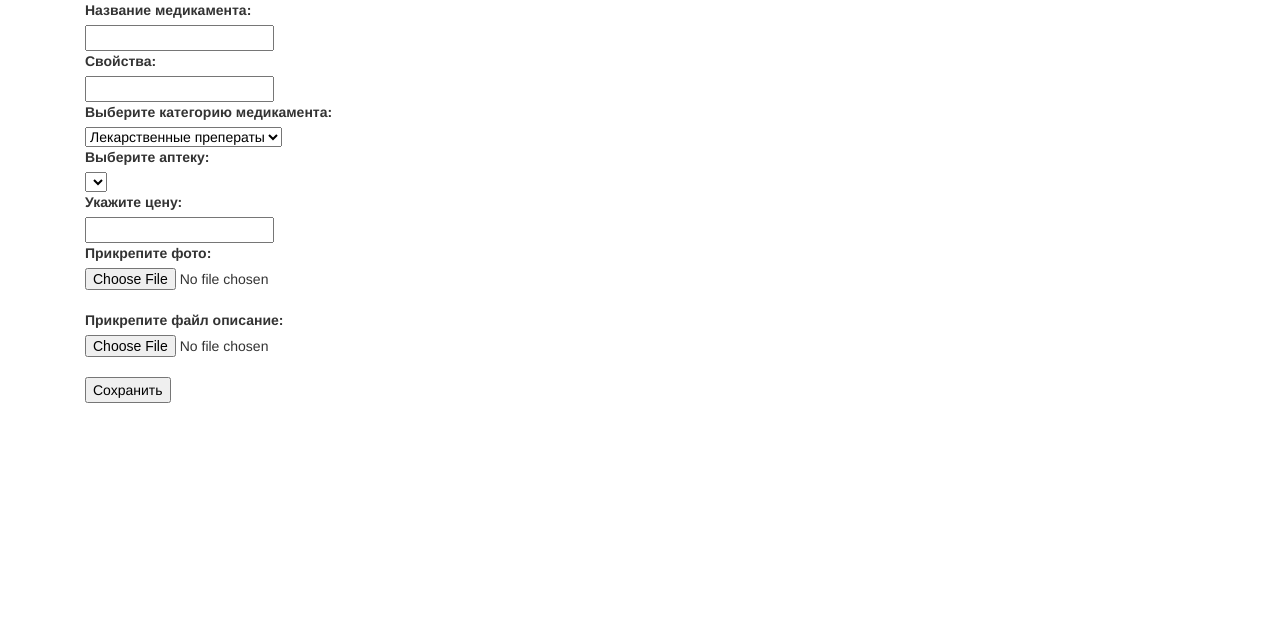
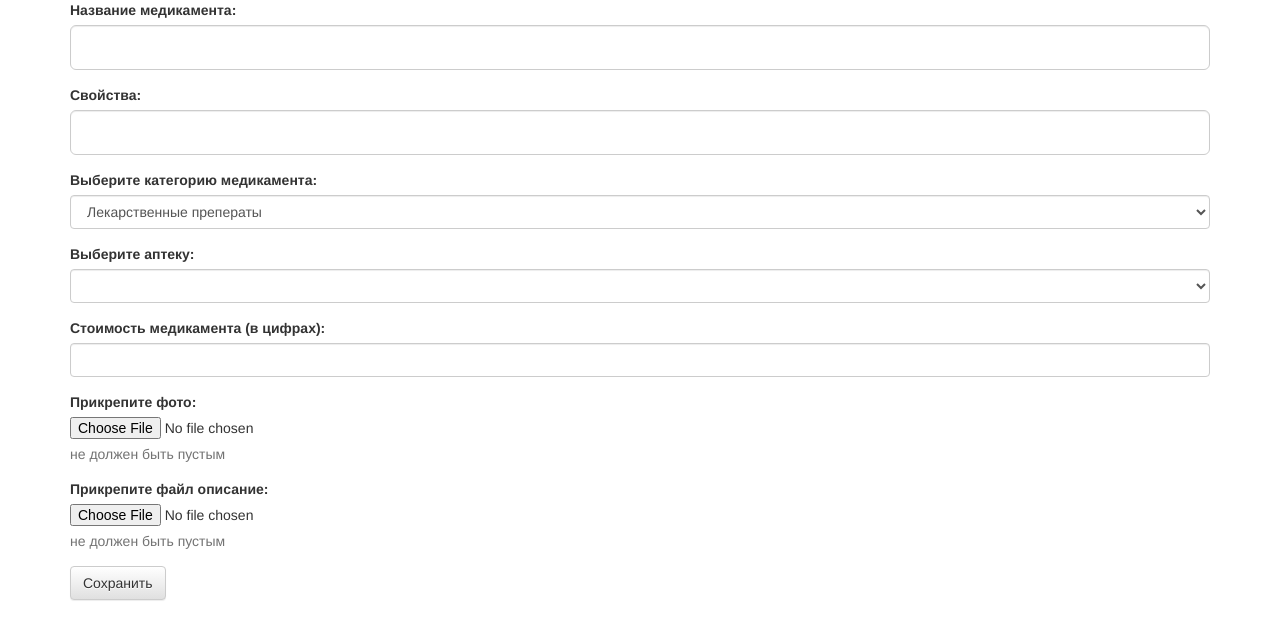
Before and after one commit to daucloudlab/AptekaWebTest1, a Django app: template medikament/templates/medikament/add_medikament2.html in a window 1280 px wide. Shown: the top 640 px of the page. Run offline with Django 3.2, Linux system fonts and the light colour scheme; the template is opened without the code that fills it, so the values that code supplies are empty; some libraries are stand-ins or nearby versions.

Commit message:
(version 11) Интерфейспен жұмыс7

```diff
--- a/apteka/templates/apteka/add_apteks.html
+++ b/apteka/templates/apteka/add_apteks.html
@@ -8,9 +8,9 @@
     <script type="text/javascript" src="http://ajax.googleapis.com/ajax/libs/jquery/1.7.2/jquery.min.js"></script>
     <script type="text/javascript" src="http://www.parsecdn.com/js/parse-1.4.2.min.js"></script>
 
-    <script src="{% static 'js/bootstrap.min.js' %}"></script>
-    <link href="{% static 'css/bootstrap.min.css' %}" rel = "stylesheet" />
-    <link href="{% static 'css/bootstrap-theme.min.css' %}" rel = "stylesheet" />
+        <script src="{% static 'js/bootstrap.min.js' %}"></script>
+        <link href="{% static 'css/bootstrap.min.css' %}" rel = "stylesheet" />
+        <link href="{% static 'css/bootstrap-theme.min.css' %}" rel = "stylesheet" />
 
 </head>
 <body>
--- a/medikament/templates/medikament/add_medikament2.html
+++ b/medikament/templates/medikament/add_medikament2.html
@@ -9,25 +9,24 @@
 
     <script src="{% static 'js/bootstrap.min.js' %}"></script>
     <link href="{% static 'css/bootstrap.min.css' %}" rel = "stylesheet" />
-
+    <link href="{% static 'css/bootstrap-theme.min.css' %}" rel = "stylesheet" />
 </head>
 <body>
 
-<form id = "medikament_add_form" action = "/medikament/" enctype="multipart/form-data" method = "POST">
+<div class = "container top">
+    <form id = "medikament_add_form" role = "form" enctype="multipart/form-data" method = "POST">
          {% csrf_token %}
-    <div class = "container">
-
-    <div class = "col-md-10">
+        <div class = "form-group">
             <label for = "title">Название медикамента: </label><br>
-        <input type = "text" id = "title" name = "title" />
-        <br>
-
+            <input type = "text" class = "form-control input-lg" id = "title" name = "title" />
+        </div>
+        <div class = "form-group">
             <label for = "description">Свойства: </label><br>
-        <input type = "text" id = "description" name="description" />
-        <br>
-
+            <input type = "text" class = "form-control input-lg" id = "description" name="description" />
+        </div>
+        <div class = "form-group">
             <label for = "category">Выберите категорию медикамента:</label><br>
-        <select id = "category" name="category">
+            <select id = "category" name="category" class = "form-control">
                 <option value = "1">Лекарственные преператы</option>
                 <option value="2">Травы, фито чаи</option>
                 <option value="3">Добавки и витамины</option>
@@ -37,30 +36,30 @@
                 <option value="7">Красота и уход</option>
                 <option value="8">Разное</option>
             </select>
-        <br>
-
+        </div>
+        <div class="form-group">
             <label for = "apteka_choice">Выберите аптеку: </label><br>
-        <select name = "apteks" id = "apteka_choice">
+            <select name = "apteks" id = "apteka_choice" class = "form-control">
             </select>
-        <br>
-
-        <label for = "price">Укажите цену:</label><br>
-        <input type = "text" id = "price" name = "price" />
-        <br>
-
+        </div>
+        <div class="form-group">
+            <label for = "price">Стоимость медикамента (в цифрах):</label><br>
+            <input type = "text" id = "price" name = "price" class = "form-control"/>
+        </div>
+        <div class = "form-group">
             <label for="img_file">Прикрепите фото:</label><br>
             <input type = "file" id = "img_file" name = "image" />
-        <br>
-
+            <p class="help-block">не должен быть пустым</p>
+        </div>
+        <div class="form-group">
             <label for = "info_file">Прикрепите файл описание:</label><br>
             <input type = "file" id = "info_file" name = "info" />
-        <br>
-
-        <input type="submit" value = "Сохранить" />
+            <p class = "help-block">не должен быть пустым</p>
         </div>
+        <button type="submit" class = "btn btn-default">Сохранить</button>
+    </form>
 </div>
 
-</form>
 
 
 <script type="text/javascript">
```
Lines whose indentation alone changed are shown as unchanged.
